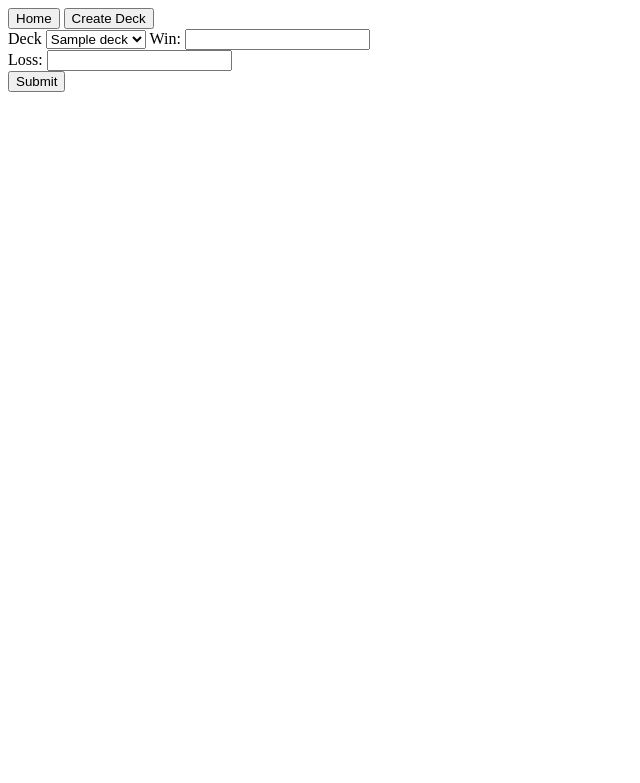
After one commit to Skrite599/spark, a Flask app: template templates/create-game.html in a window 1280 px wide. The commit adds this page. Shown: the top 783 px of the page, without its empty margins (0-640 px from the left). Run offline with Flask 3, Linux system fonts and the light colour scheme; the template is opened without the code that fills it: most values are stand-ins (such as "Sample title", 1, 10 or a date in 2020).

Commit message:
Added Create-Game Functionality

```diff
--- a/data/read.py
+++ b/data/read.py
@@ -47,10 +47,10 @@ def get_deck(deck_id, session):
 
   return deck
 
-def get_record(user_id, session):
+def get_record(user_id, deck_id, session):
 
-  win = session.query(func.count(Games.game_id)).filter(Games.user_id == user_id).scalar()
-  loss = session.query(func.count(Games.game_id)).filter(Games.user_id == user_id).scalar()
+  win = session.query(func.count(Games.game_id)).filter(Games.user_id == user_id, deck_id=deck_id).scalar()
+  loss = session.query(func.count(Games.game_id)).filter(Games.user_id == user_id, deck_id=deck_id).scalar()
 
   if win and loss :
     return {
--- a/main.py
+++ b/main.py
@@ -32,10 +32,12 @@ def server_submit_deck():
 
 @app.route('/api/game', methods=['POST'])
 def server_submit_game():
-  if request.is_json:
-    data = request.json
-    response = submit_game(data)
+  if request.form and 'user_id' in session:
+    data = request.form
+    user_id = session['user_id']
+    response = submit_game(data, user_id)
     return jsonify(response), 200
+
 
 
 @app.route('/api/deck', methods=['GET'])
--- a/static/js/function.js
+++ b/static/js/function.js
@@ -2,7 +2,8 @@ document.addEventListener('DOMContentLoaded', function() {
     const searchInput = document.getElementById('search-input');
     const deckList = document.getElementById('deck-list');
     const deckForm = document.getElementById('submit-deck');
-    const loginForm = document.getElementById('login-form')
+    const loginForm = document.getElementById('login-form');
+    const gameForm = document.getElementById('submit-game');
 
     // Search functionality
     if (searchInput) {
@@ -32,9 +33,6 @@ document.addEventListener('DOMContentLoaded', function() {
           e.preventDefault();
 
           fetch(e.target.href, {
-            headers: {
-              'session-id' : 'a06e2d2b-2245-4178-b652-720a71b95aa1'
-            }
           }).then(
             window.location.href = e.target.href
           ).catch(error => {
@@ -79,4 +77,22 @@ document.addEventListener('DOMContentLoaded', function() {
         });
       });
     }
+
+    if (gameForm) {
+      gameForm.addEventListener('submit', function(e) {
+        e.preventDefault();
+
+        const form = e.target;
+        const formData = new FormData(form);
+
+        fetch(form.action, {
+          method: form.method,
+          body: formData
+        }).then((response) => {
+          console.log(response)
+          if (response['status'] === 'success') window.location.href = '/'
+        }).catch(error => {
+          alert('Something Went Wrong' + error);
+      });
+    }
 });
--- a/templates/create-deck.html
+++ b/templates/create-deck.html
@@ -8,6 +8,7 @@
     <body>
         <div class="nav-bar">
           <button onclick="window.location.href='/'">Home</button>
+          <button onclick="window.location.href='/create-game'">Create Game</button>
         </div>
         <form id='submit-deck' action="/api/deck" method="post">
 
--- /dev/null
+++ b/templates/create-game.html
@@ -0,0 +1,30 @@
+<html lang="en">
+    <head>
+        <meta charset="UTF-8">
+        <meta name="viewport" content="width=device-width, initial-scale=1.0">
+        <title>Spark</title>
+        <link rel="stylesheet" type="text/css" href="{{ url_for('static', filename='css/styles.css') }}">
+    </head>
+    <body>
+        <div class="nav-bar">
+          <button onclick="window.location.href='/'">Home</button>
+          <button onclick="window.location.href='/create-deck'">Create Deck</button>
+        </div>
+        <form id='submit-game' action="/api/game" method="post">
+            <label for="deck-name">Deck</label>
+            <select id="deck-selector" name="deck_name">
+                {% for deck in decks %}
+                <option value="deck-{{deck['deck_id']}}" id="deck-{{deck['deck_id']}}">{{deck['deck_name']}}</option>
+                {% endfor %}
+            </select>
+            <label for="game-record-win" id=>Win:</label>
+            <input type="number" id="game-win" name="game_win" required><br>
+
+            <label for="game-record-loss" id=>Loss:</label>
+            <input type="number" id="game-loss" name="game_loss" required><br>
+
+            <input type="submit" value="Submit">
+        </form>
+        <script type='text/javascript' src="{{ url_for('static', filename='js/function.js') }}"> </script>
+    </body>
+</html>
--- a/templates/deck-profile.html
+++ b/templates/deck-profile.html
@@ -9,6 +9,7 @@
         <div class="nav-bar">
           <button onclick="window.location.href='/'">Home</button>
           <button onclick="window.location.href='/create-deck'">Create Deck</button>
+          <button onclick="window.location.href='/create-game'">Create Game</button>
         </div>
         <ul>
             <li>{{deck['deck_name']}}</li>
--- a/templates/index.html
+++ b/templates/index.html
@@ -8,6 +8,7 @@
     <body>
         <div class="nav-bar">
           <button onclick="window.location.href='/create-deck'">Create Deck</button>
+          <button onclick="window.location.href='/create-game'">Create Game</button>
         </div>
         <div>
             <input type="text" id="search-input" placeholder="Search Your Decks">
```
Also changed, not shown: core/spark.py (+7 -9 lines), views.py (+6 -1 lines).
